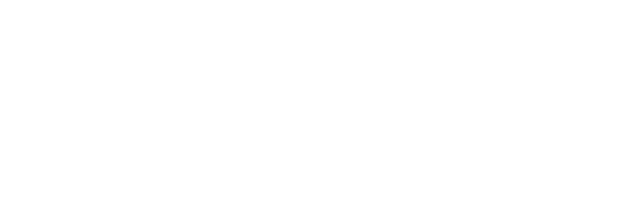
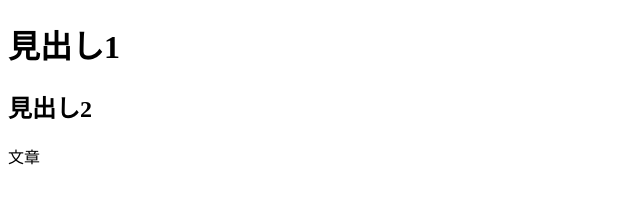
Before and after one commit to shmpfjt/shmpfjt.github.io, a plain HTML site: page index.html in a window 1280 px wide. Shown: the whole page, without its empty margins (0-640 px from the left). Drawn offline with Linux system fonts and the light colour scheme.

Commit message:
index.html を更新

```diff
--- a/index.html
+++ b/index.html
@@ -1,9 +1,12 @@
 <!DOCTYPE html>
 <html>
   <head>
-
+    <meta charset="UTF-8">
+    <title>タイトル</title>
   </head>
   <body>
-
+    <h1>見出し1</h1>
+    <h2>見出し2</h2>
+    <p>文章</p>
   </body>
 </html>
```
